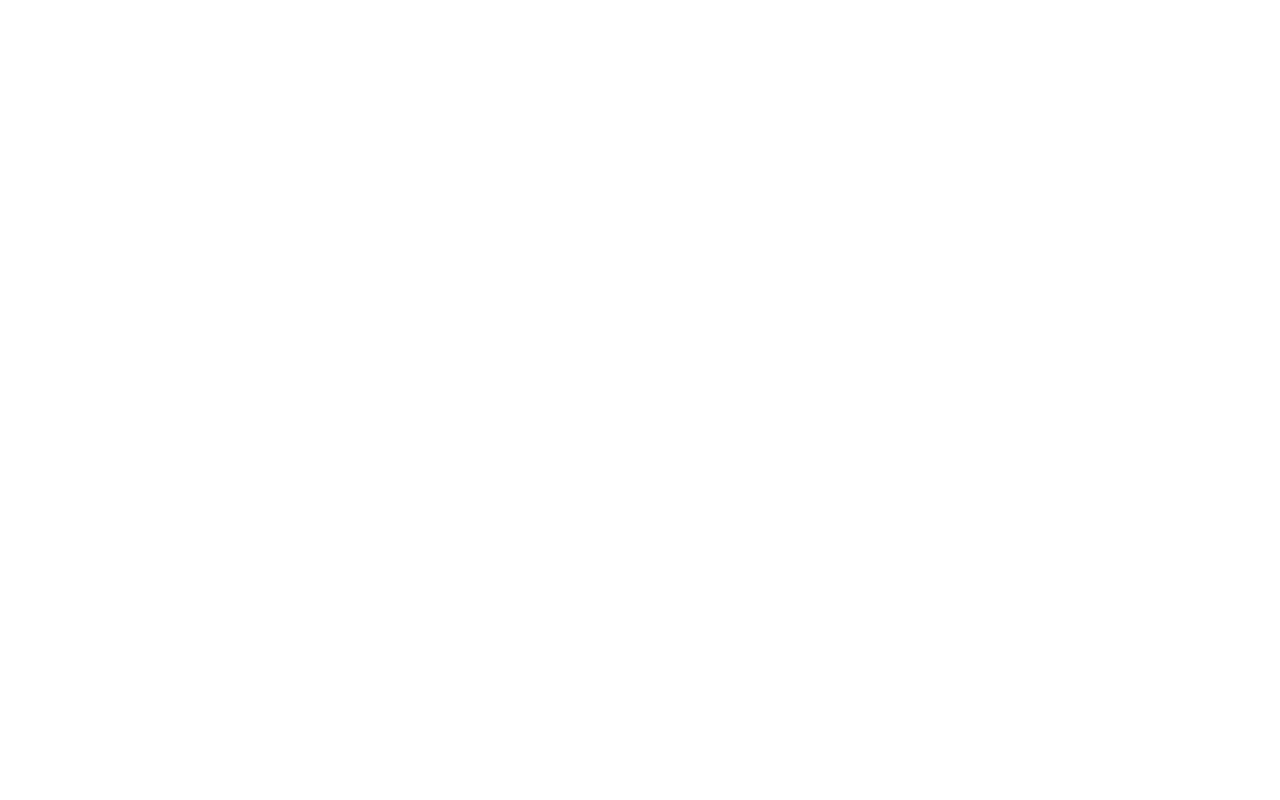
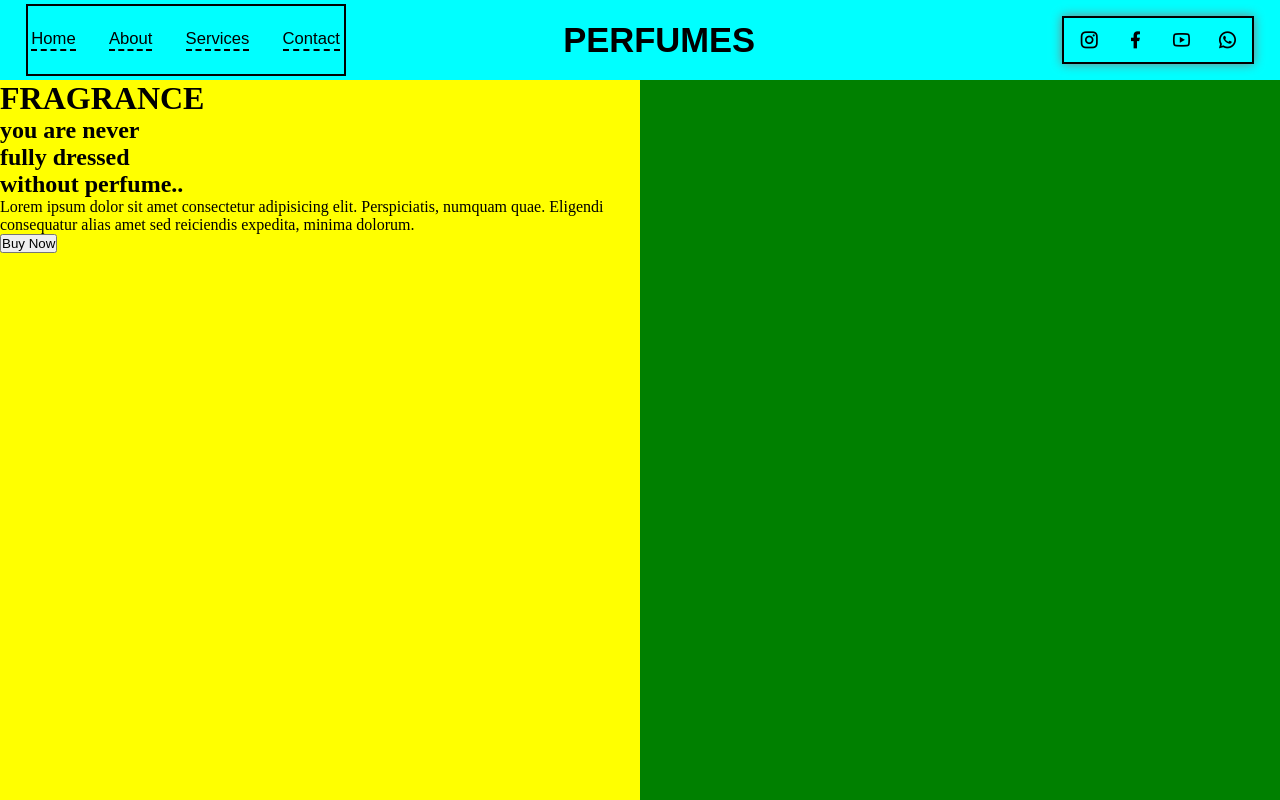
Before and after one commit to AkshitaDanewala/Perfume-Landing-Page, a plain HTML site: page index.html in a window 1280 px wide. Drawn offline with nearby package versions, Linux system fonts and the light colour scheme.

Commit message:
page update

```diff
--- a/index.html
+++ b/index.html
@@ -5,8 +5,42 @@
     <meta name="viewport" content="width=device-width, initial-scale=1.0">
     <title>Document</title>
     <link rel="stylesheet" href="style.css">
+    <link href="https://cdn.jsdelivr.net/npm/remixicon@3.5.0/fonts/remixicon.css" rel="stylesheet">
+
 </head>
 <body>
 
+<div class="pg1">
+
+    <nav>
+        <ul>
+            <li>Home</li>
+            <li>About</li>
+            <li>Services</li>
+            <li>Contact</li>
+        </ul>
+        <h2>PERFUMES</h2>
+        <div class="icons">
+<a href=""><i class="ri-instagram-line"></i></a>
+<a href=""><i class="ri-facebook-fill"></i></a>
+<a href=""><i class="ri-youtube-line"></i></a>
+<a href=""><i class="ri-whatsapp-line"></i></a>
+        </div>
+    </nav>
+
+
+<div class="container">
+
+    <div class="container-left">
+        <h1>FRAGRANCE</h1>
+        <h2>you are never <br> fully dressed <br> without perfume..</h2>
+        <p>Lorem ipsum dolor sit amet consectetur adipisicing elit. Perspiciatis, numquam quae. Eligendi consequatur alias amet sed reiciendis expedita, minima dolorum.</p>
+        <button>Buy Now</button>
+    </div>
+
+    <div class="container-right"></div>
+</div>
+</div>
+
 </body>
 </html>
--- a/style.css
+++ b/style.css
@@ -8,3 +8,78 @@
     height: 100%;
     width: 100%;
 }
+.pg1{
+    height: 100vh;
+    width: 100%;
+}
+nav{
+    height: 10vh;
+    width: 100%;
+    background-color: cyan;
+    display: flex;
+    align-items: center;
+    justify-content: space-between;
+    padding: 0 2vmax;
+}
+ul{
+    height: 9vh;
+    width: 25vw;
+    display: flex;
+    align-items: center;
+    justify-content: center;
+    border: 2px solid black;
+}
+
+li{
+    font-size: 1.3vmax;
+    font-family: Arial, Helvetica, sans-serif;
+    margin: 0 1.3vmax;
+    list-style: none;
+    border-bottom: 2px dashed black;
+}
+
+li:hover{
+    font-weight: bold;
+    cursor: pointer;
+}
+
+nav >h2{
+    font-family: Arial, Helvetica, sans-serif;
+    font-size: 2.7vmax;
+    margin-left: -7vmax;
+}
+
+.icons{
+    height: 6vh;
+    width: 15vw;
+    border: 2px solid black;
+    box-shadow:  0 0 10px grey;
+    display: flex;
+    align-items: center;
+    justify-content: center;
+}
+
+.icons >a{
+    font-size: 1.6vmax;
+    margin: 0 1vmax;
+    color: black;
+    text-decoration: none;
+}
+
+.container{
+    height: 90vh;
+    width: 100%;
+    display: flex;
+}
+
+.container-left{
+    height: 100%;
+    width: 50%;
+    background-color: yellow;
+}
+
+.container-right{
+    height: 100%;
+    width: 50%;
+    background-color: green;
+}
```
